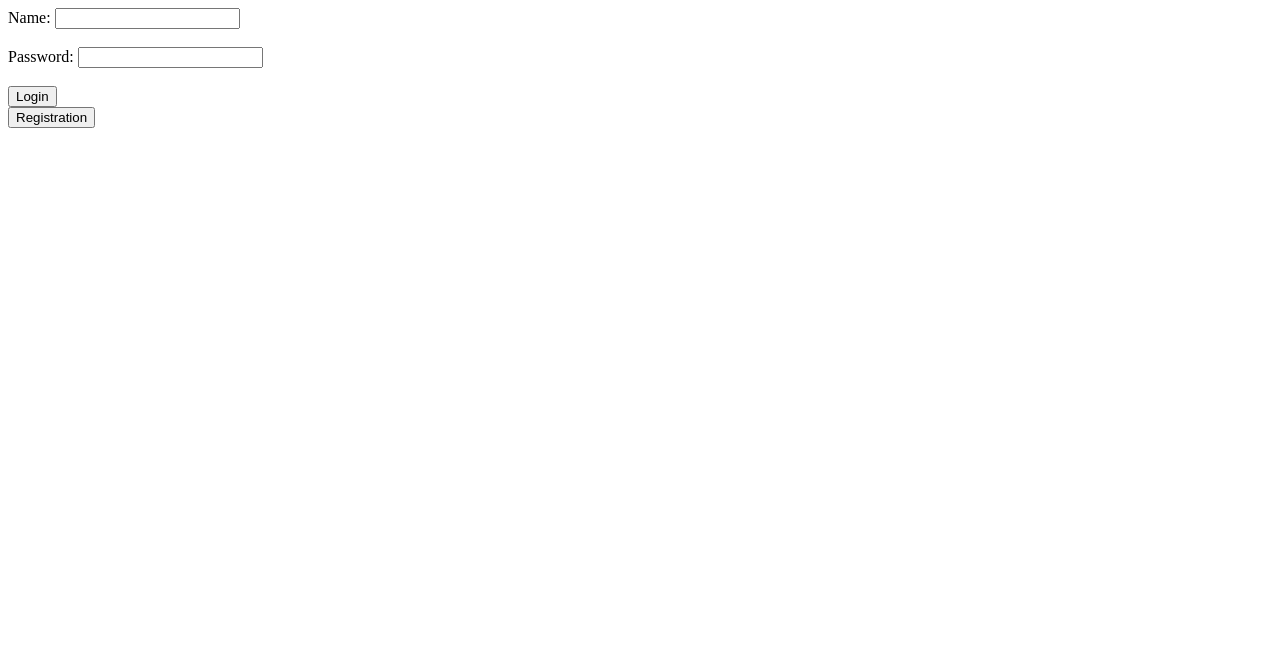
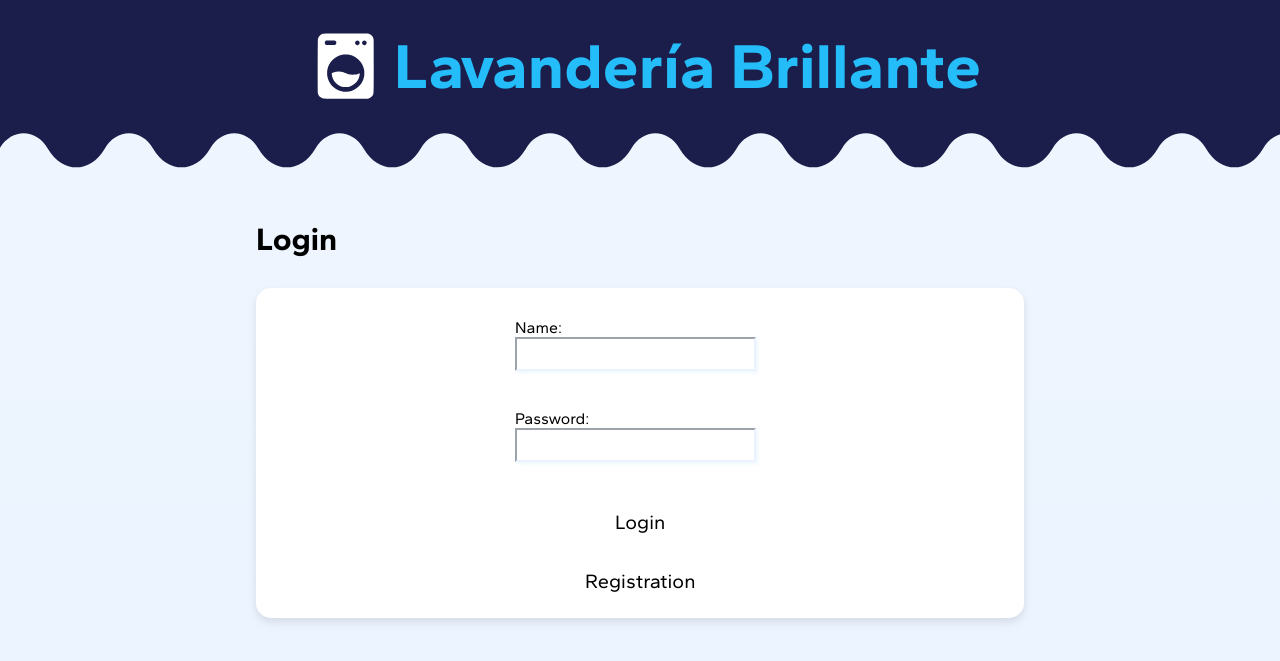
Before and after one commit to antuntune/washshop, a PHP site: page /login.php in a window 1280 px wide. Shown: the top 661 px of the page. Run offline with PHP 8.4, Linux system fonts and the light colour scheme.

Commit message:
css for login and registration

```diff
--- /dev/null
+++ b/login.css
@@ -0,0 +1,99 @@
+header{
+    color: white;
+    display: flex;
+    justify-content: center;
+    background-color: #1b1d4b;
+    height: 130px;
+}
+
+.logo-div{
+    font-size: 2rem;
+    display: flex;
+    align-items: center;
+    color: white;
+}
+
+.logo-div h1{
+    color: #24bdf9;
+}
+
+#logo {
+    width: 75px;
+    position: relative;
+    margin: 10px;
+}
+
+#wave1{
+    height: 40px;
+    position: fixed;
+    left: 0;
+    top: 130px;
+}
+
+#wave2{
+    height: 40px;
+    position: fixed;
+    left: 1896px;
+    top: 130px;
+}
+
+main {
+    padding-left: 20%;
+    padding-right: 20%;
+    padding-top: 50px;
+}
+
+main h1{
+    margin-top: 40px;
+}
+
+.button {
+    font-size: 20px;
+    border: none;
+    border-radius: 25%;
+    background-color:white;
+    padding: 10px;
+    padding-left: 20px;
+    padding-right: 20px;
+
+    transition: 0.2;
+}
+#registation{
+    margin-left: 50px;
+    margin-right: 50px;
+    margin-bottom: 15px;
+}
+
+#login-button{
+    margin-left: 80px;
+    margin-right: 80px;
+    margin-bottom: 15px;
+}
+
+.button:hover{
+   box-shadow: 2px 2px 8px rgba(190, 233, 248, 0.8); /* Drop shadow */
+   background-color: rgba(144, 197, 209, 0.137);
+   opacity: 0.7;
+
+}
+
+.button:active{
+    color: white;
+    background-color: #1b1d4b;
+    box-shadow: 2px 2px 8px rgba(190, 233, 248, 0.2); /* Drop shadow */
+    opacity: 1;
+
+}
+
+.text-input{
+    display: flex;
+    align-items: center;
+    box-shadow: 2px 2px 4px rgba(176, 217, 255, 0.2); /* Drop shadow */
+    border-color: #eaf3ff;
+    font-size: 20px;
+    padding: 3px;
+}
+
+.white-container form{
+    width: 250px;
+}
--- a/login.php
+++ b/login.php
@@ -54,20 +54,40 @@ $conn->close();
 <head>
     <meta charset="UTF-8">
     <title>Login</title>
+
+    <link rel="stylesheet" href="style.css">
+    <link rel="stylesheet" href="login.css">
 </head>
 <body>
+    <header>
+        <div class="logo-div">
+            <img src="src/logo.svg" alt="logo" id="logo">
+            <h1>Lavandería Brillante</h1>
+        </div>
+        <img src="src/nav.svg" alt="logo" id="wave1">
+        <img src="src/nav.svg" alt="logo" id="wave2">
+
+    </header>
+
+    <main>
+    <h1>Login</h1>
+        <div class="white-container">
             <form method="post" action="">
                 <label for="name">Name:</label>
-        <input type="text" id="name" name="name" required>
+                <input type="text" class="text-input" id="name" name="name" required>
                 <br><br>
                 <label for="password">Password:</label>
-        <input type="password" id="password" name="password" required>
+                <input type="password" class="text-input" id="password" name="password" required>
                 <br><br>
-        <input type="submit" value="Login">
+                <input type="submit" value="Login" class="button" id="login-button">
             </form>
 
             <form method="" action="registration.php">
-        <input type="submit" value="Registration">
+                <input type="submit" value="Registration" class="button" id="registation">
             </form>
+        </div>
+    </main>
+
+
 </body>
 </html>
```
Also changed, not shown: registration.php (+21 -7 lines). Lines whose indentation alone changed are shown as unchanged.
